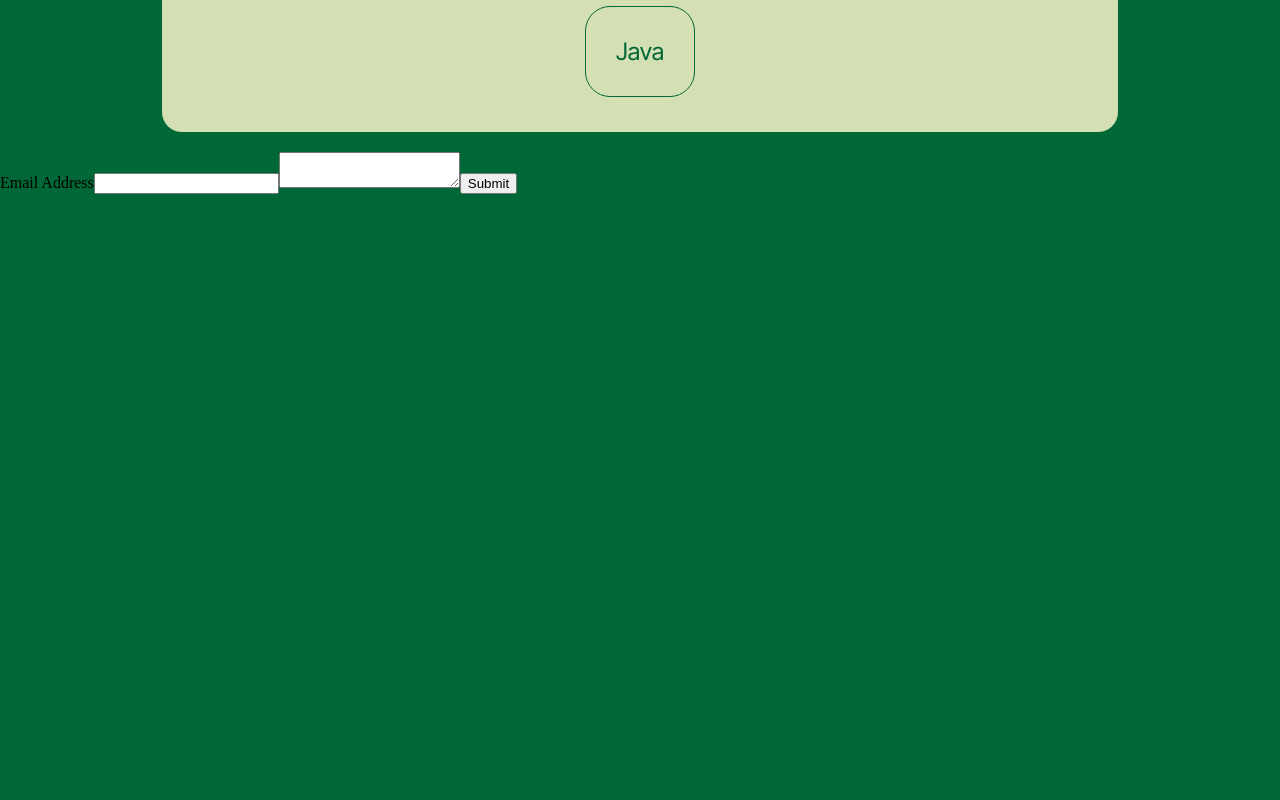
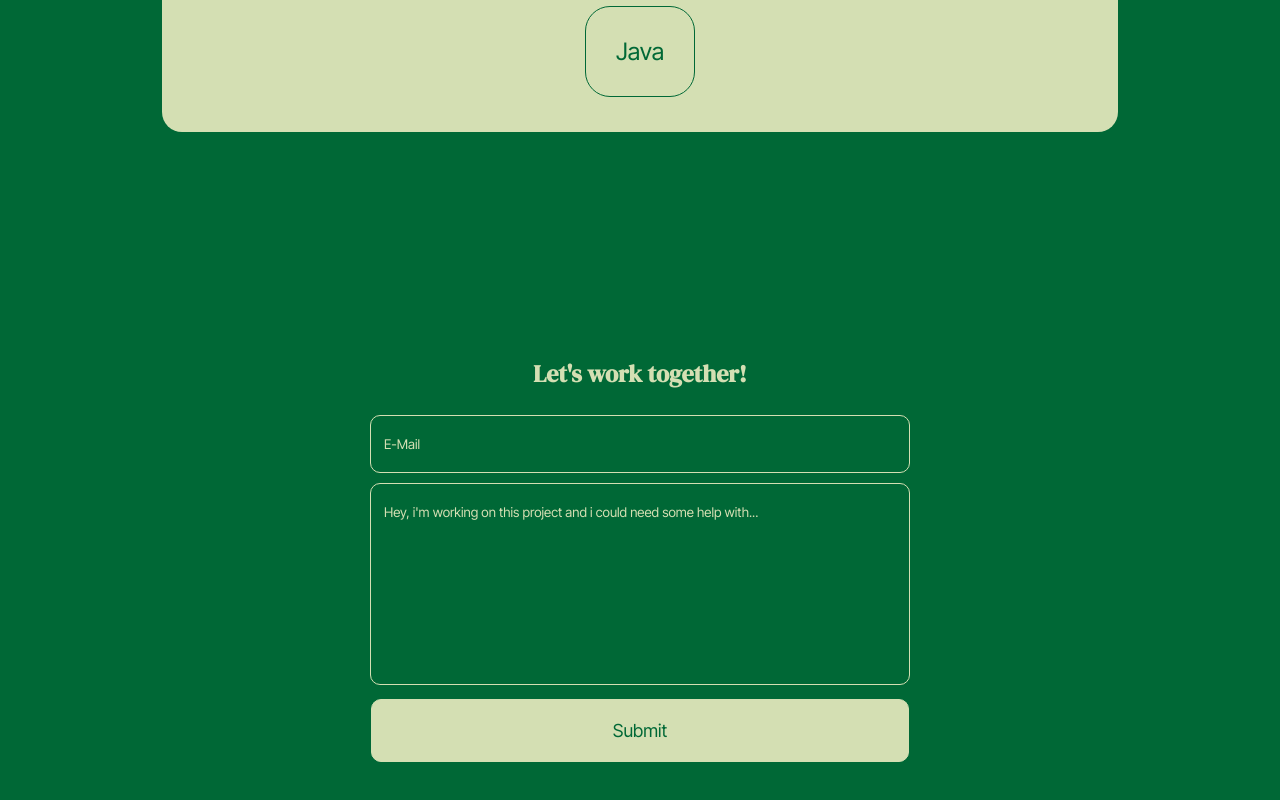
Before and after one commit to them2dt/maruthan-com-2023, a React (Create React App) app: page / in a window 1280 px wide. Shown: the part 3408-4208 px from the top of the page. Before the commit the page ends 3602 px from the top, so only its background shows below. Built offline with nearby package versions, Linux system fonts and the light colour scheme.

Commit message:
finish contact form

```diff
--- a/src/components/Contact.js
+++ b/src/components/Contact.js
@@ -1,44 +1,60 @@
-// Make sure to run npm install @formspree/react
-// For more help visit https://formspr.ee/react-help
-import React from 'react';
-import { useForm, ValidationError } from '@formspree/react';
-
+import React from "react";
+import { useForm, ValidationError } from "@formspree/react";
+import "./contact.css";
 
 function ContactForm() {
   const [state, handleSubmit] = useForm("meqdzjna");
 
   if (state.succeeded) {
-      return <p>Thanks for joining!</p>;
+    return (
+      <div className="contact-form">
+        <p className="contact-form-response">Your message has been sent!</p>
+      </div>
+    );
   }
 
   return (
+    <div className="contact-form">
+      <div className="contact-form-content">
+        <div className="contact-form-content-title">
+          <h2>Let's work together!</h2>
+        </div>
         <form onSubmit={handleSubmit}>
-      <label htmlFor="email">
-        Email Address
-      </label>
+          <div className="contact-form-content-email">
             <input
               id="email"
               type="email"
               name="email"
+              placeholder="E-Mail"
+              required
             />
             <ValidationError
               prefix="Email"
               field="email"
               errors={state.errors}
             />
+          </div>
+          <div className="contact-form-content-textarea">
             <textarea
               id="message"
               name="message"
+              placeholder="Hey, i'm working on this project and i could need some help with..."
+              required
             />
             <ValidationError
               prefix="Message"
               field="message"
               errors={state.errors}
             />
+          </div>
+          <div className="contact-form-content-button">
             <button type="submit" disabled={state.submitting}>
               Submit
             </button>
+          </div>
         </form>
+      </div>
+    </div>
   );
 }
 
--- a/src/components/contact.css
+++ b/src/components/contact.css
@@ -0,0 +1,93 @@
+.contact-form {
+  display: flex;
+  align-items: center;
+  justify-content: center;
+  min-height: 100vh;
+}
+.contact-form-content-title {
+  display: flex;
+  align-items: center;
+  justify-content: center;
+}
+
+.contact-form-content-title h2 {
+  text-align: center;
+  color: #d4dfb3;
+  font-family: "DM Serif Display";
+}
+
+.contact-form-response {
+  text-align: center;
+  color: #d4dfb3;
+  font-family: "DM Serif Display";
+  font-size: 32px;
+}
+
+.contact-form-content-email input {
+  width: 40vw;
+  padding-top: 20px;
+  padding-bottom: 20px;
+  padding-left: 1vw;
+  padding-right: 1vw;
+  border-radius: 10px;
+  border: 1px solid #d4dfb3;
+  background-color: #006836;
+  color: #d4dfb3;
+  font-family: "Inter Tight";
+  margin: 5px;
+}
+.contact-form-content-email input::placeholder {
+  color: #d4dfb3;
+}
+.contact-form-content-textarea textarea {
+  min-width: 40vw;
+  max-width: 40vw;
+  min-height: 20vh;
+  max-height: 20vh;
+  padding-top: 20px;
+  padding-bottom: 20px;
+  padding-left: 1vw;
+  padding-right: 1vw;
+  border-radius: 10px;
+  border: 1px solid #d4dfb3;
+  background-color: #006836;
+  color: #d4dfb3;
+  margin: 5px;
+  resize: none;
+  font-family: "Inter Tight";
+}
+.contact-form-content-textarea textarea::placeholder {
+  color: #d4dfb3;
+}
+
+.contact-form-content-button {
+  text-align: center;
+}
+.contact-form-content-button button {
+  width: 42vw;
+  border-radius: 10px;
+
+  padding: 20px;
+  border: 1px solid #d4dfb3;
+  background-color: #d4dfb3;
+  color: #006836;
+  font-family: "Inter Tight";
+  font-size: 18px;
+  margin: 5px;
+  cursor: pointer;
+}
+.contact-form-content-button button:hover {
+  background-color: #e9f3ca;
+
+  transition-duration: 0.2s;
+}
+.contact-form-content-button button:not(:hover) {
+  background-color: #d4dfb3;
+  transition-duration: 0.2s;
+}
+
+.contact-form-content-button button:active {
+  background-color: #006836;
+  color: #d4dfb3;
+  transition-duration: 0.2s;
+}
```
Lines whose indentation alone changed are shown as unchanged.
